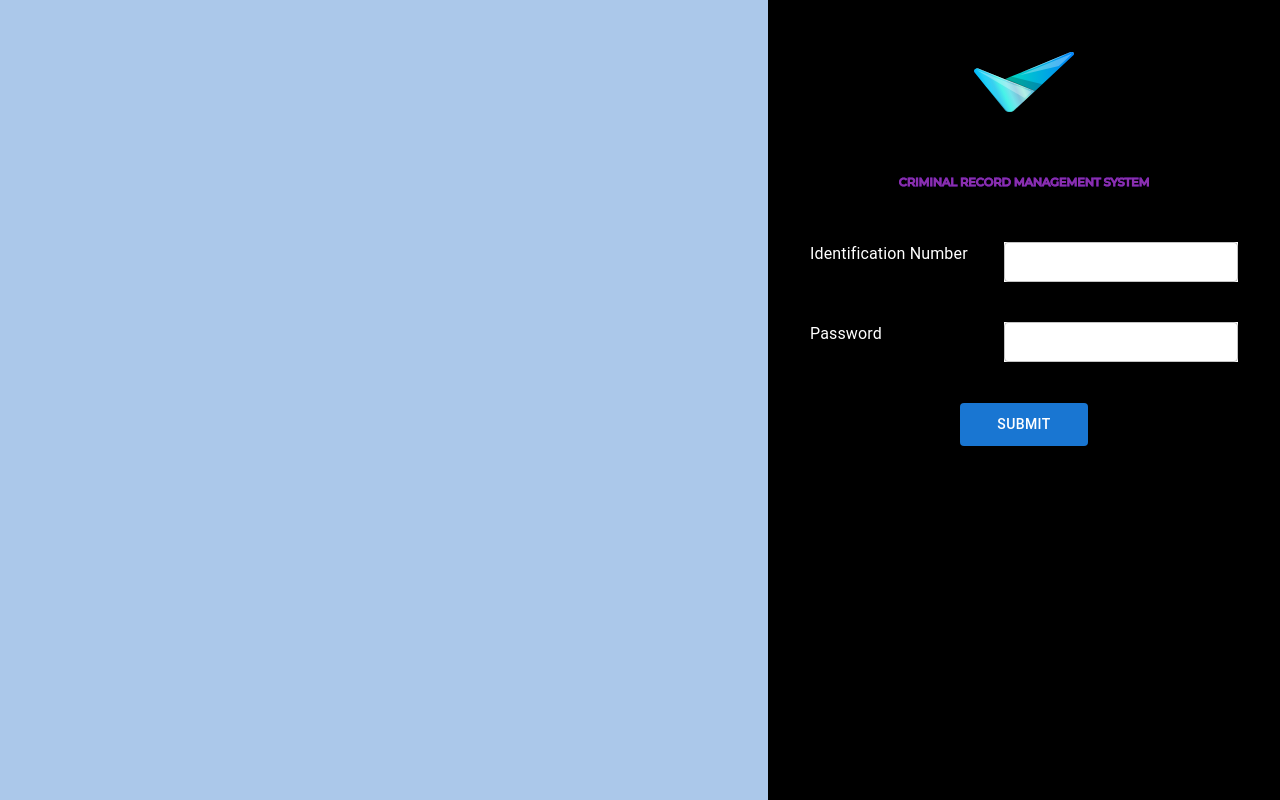
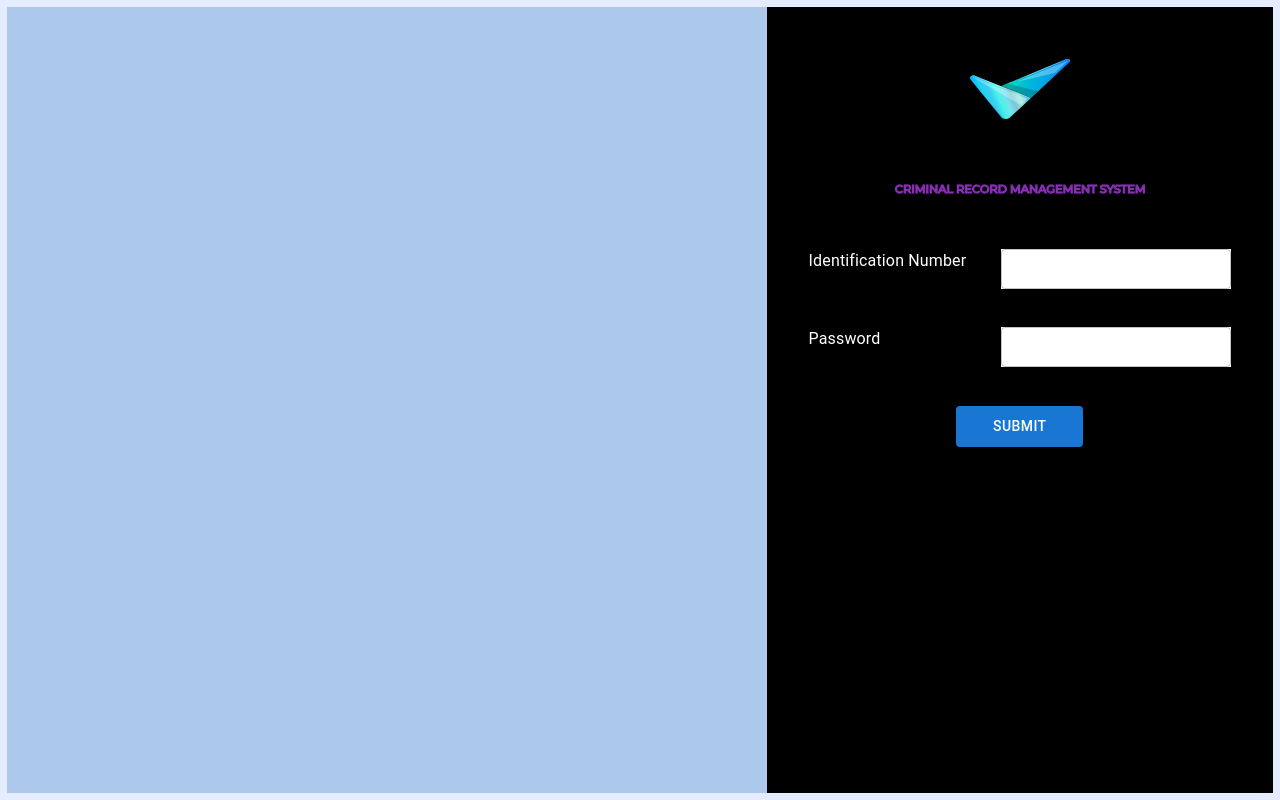
Before and after one commit to demelcjohn/criminal-record-management, a Next.js app: page /home in a window 1280 px wide. Built offline with nearby package versions, Linux system fonts and the light colour scheme.

Commit message:
splited home page

```diff
--- a/src/pages/home.tsx
+++ b/src/pages/home.tsx
@@ -2,9 +2,18 @@
 
 import HomeLogin from "@/components/homeLogin";
 import { Box, Grid } from "@mui/material";
+import { StyledEngineProvider } from "@mui/material/styles";
+import { StrictMode } from "react";
 
 export default function HomeCitizen() {
   return (
+    <StrictMode>
+      <StyledEngineProvider injectFirst>
+        <Box
+          width="100vw"
+          height="100vh"
+          sx={{ bgcolor: "#E5ECFF", padding: "7px" }}
+        >
           <Box width="100%" height="100%" sx={{ bgcolor: "#ABC8EA" }}>
             <Grid
               container
@@ -20,5 +29,8 @@ export default function HomeCitizen() {
               <HomeLogin />
             </Grid>
           </Box>
+        </Box>
+      </StyledEngineProvider>
+    </StrictMode>
   );
 }
--- a/src/pages/index.tsx
+++ b/src/pages/index.tsx
@@ -14,7 +14,7 @@ export default function Home() {
           height="100vh"
           sx={{ bgcolor: "#E5ECFF", padding: "7px" }}
         >
-          <HomeCitizen />
+          <Box width="100%" height="100%" sx={{ bgcolor: "#ABC8EA" }}></Box>
         </Box>
       </StyledEngineProvider>
     </StrictMode>
```
Lines whose indentation alone changed are shown as unchanged.
